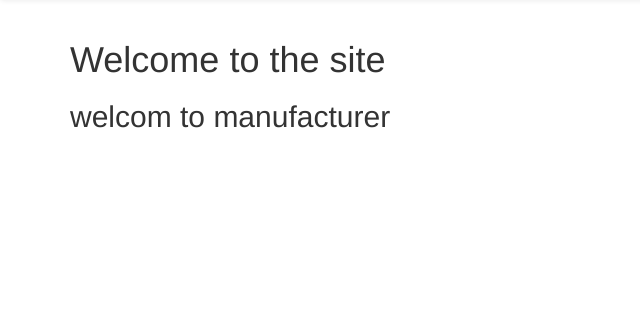
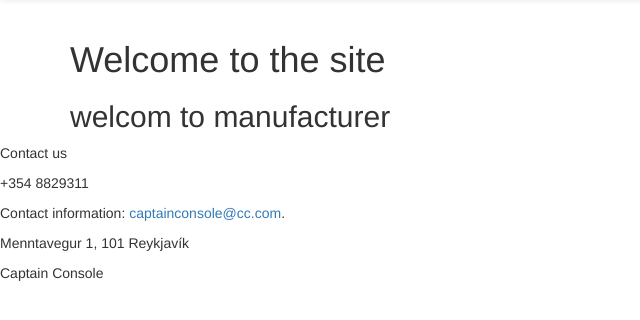
Before and after one commit to huginngri/CaptainConsole, a Django app: page / in a window 1280 px wide. Shown: the part 124-444 px from the top of the page, without its empty margins (0-640 px from the left). Run offline with Django 3.2, Linux system fonts and the light colour scheme; some libraries are stand-ins or nearby versions.

Commit message:
eitthvað bull

```diff
--- a/Captain_Console/static/css/main.css
+++ b/Captain_Console/static/css/main.css
@@ -0,0 +1 @@
+{% include "footer.css" %}
--- a/Captain_Console/templates/base.html
+++ b/Captain_Console/templates/base.html
@@ -20,6 +20,7 @@
         {% endblock %}
     </div>
 
+    {% include "footer.html" %}
     <script src="https://maxcdn.bootstrapcdn.com/bootstrap/3.3.7/js/bootstrap.min.js" integrity="sha384-Tc5IQib027qvyjSMfHjOMaLkfuWVxZxUPnCJA7l2mCWNIpG9mGCD8wGNIcPD7Txa" crossorigin="anonymous"></script>
 
 </body>
--- /dev/null
+++ b/Captain_Console/templates/footer.html
@@ -0,0 +1,20 @@
+<!DOCTYPE html>
+<html>
+<body>
+
+<div class="footer" id="footer">
+    <footer>
+        <div class="information">
+            <p>Contact us</p>
+            <p>+354 8829311</p>
+            <p>Contact information: <a href="mailto:captainconsole@cc.com">captainconsole@cc.com</a>.</p>
+            <p>Menntavegur 1, 101 Reykjavík</p>
+        </div>
+        <div class="logo">
+            <p>Captain Console</p>
+        </div>
+    </footer>
+</div>
+
+</body>
+</html>
```
Also changed, not shown: Captain_Console/static/css/footer.css (added).
